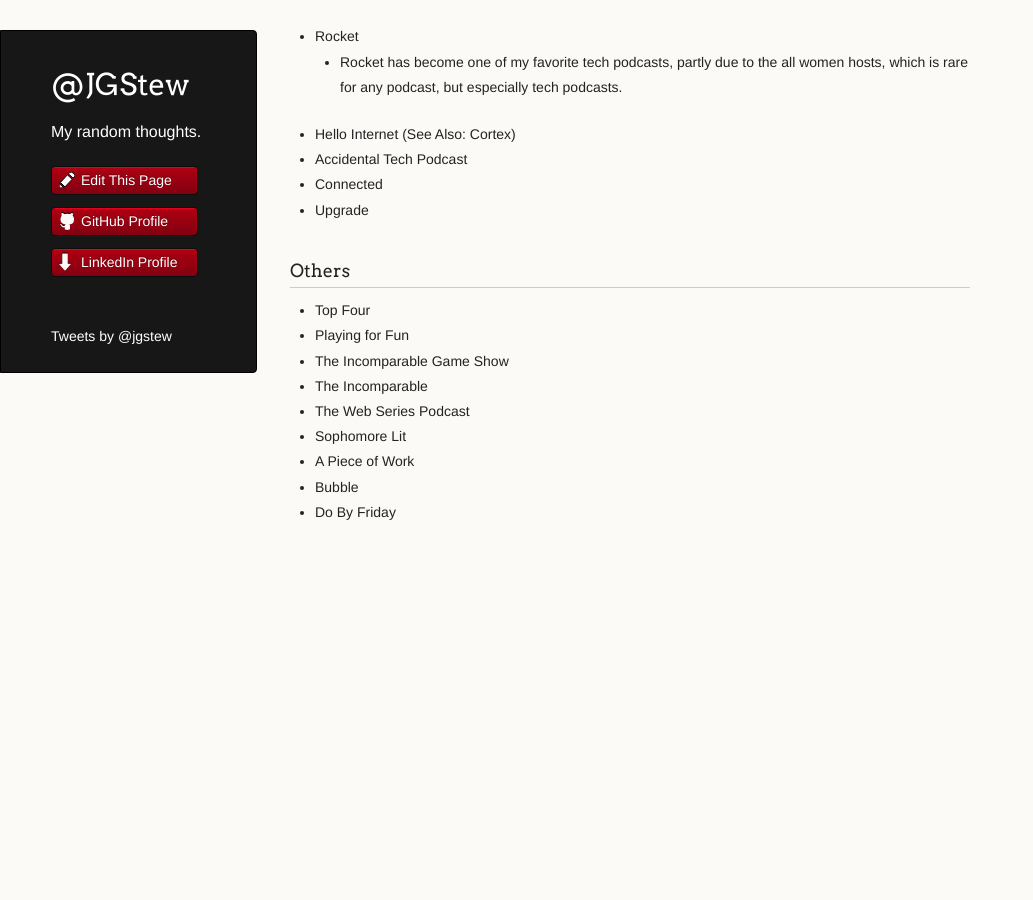
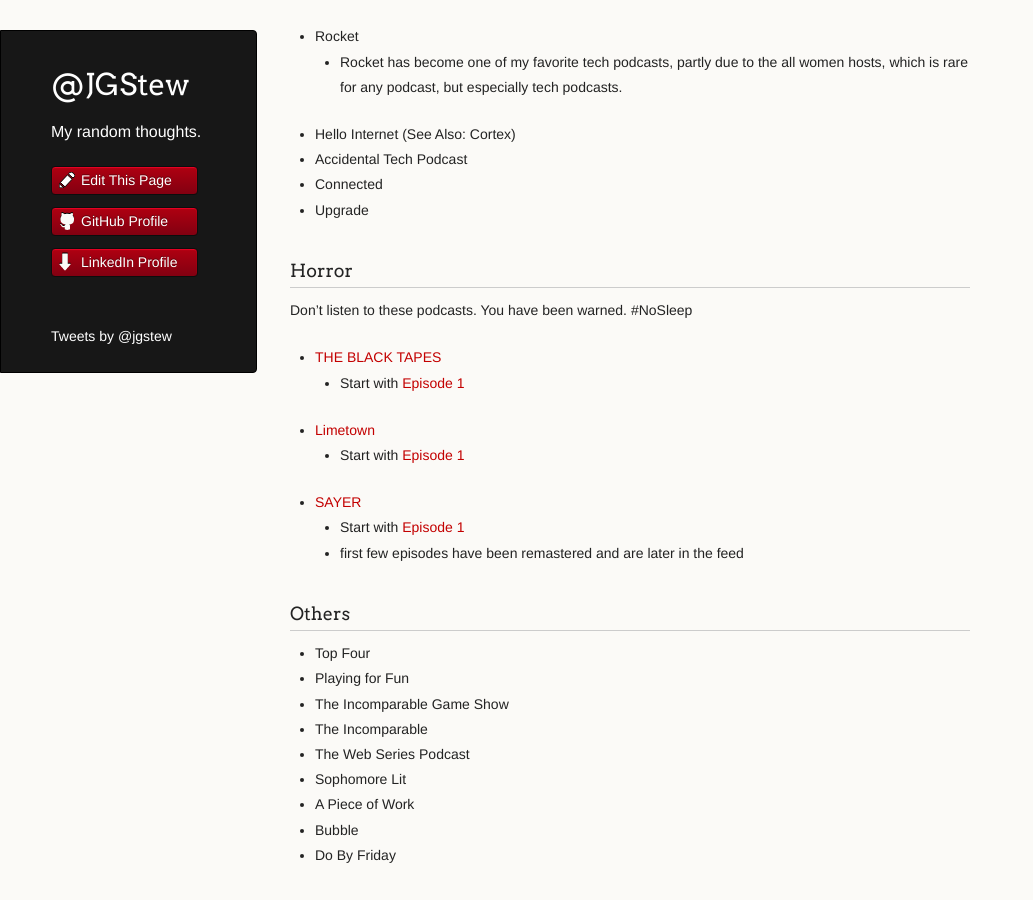
Before and after one commit to jgstew/jgstew.github.io, a Jekyll site: the page built from _posts/2018-01-01-My-Favorite-Podcasts.md, in a window 1280 px wide and 900 px high, scrolled down 2474 px. Shown: the whole window, without its empty margins (0-1033 px from the left). Built offline with Jekyll 4.4.1, drawn with Linux system fonts in a browser that asks for light colours; nearby versions of some CDN libraries; comment, search, counter and statistics services are not loaded; before the commit the page ends 3071 px from its top, so only the background shows below that.

Commit message:
Update 2018-01-01-My-Favorite-Podcasts.md

```diff
--- a/_posts/2018-01-01-My-Favorite-Podcasts.md
+++ b/_posts/2018-01-01-My-Favorite-Podcasts.md
@@ -80,6 +80,17 @@ Since these podcasts are often oriented in today's tech news, then you will gene
 - Connected
 - Upgrade
 
+### Horror
+
+Don't listen to these podcasts. You have been warned. #NoSleep
+
+- [THE BLACK TAPES](http://theblacktapespodcast.com/)
+  - Start with [Episode 1](https://overcast.fm/+Ep6z1YteY)
+- [Limetown](https://www.twoupproductions.com/limetown)
+  - Start with [Episode 1](https://overcast.fm/+JnYEFkiIs)
+- [SAYER](https://overcast.fm/itunes831100527/sayer)
+  - Start with [Episode 1](https://overcast.fm/+Bj7IAsvto)
+  - first few episodes have been remastered and are later in the feed
 
 ### Others
 
```
